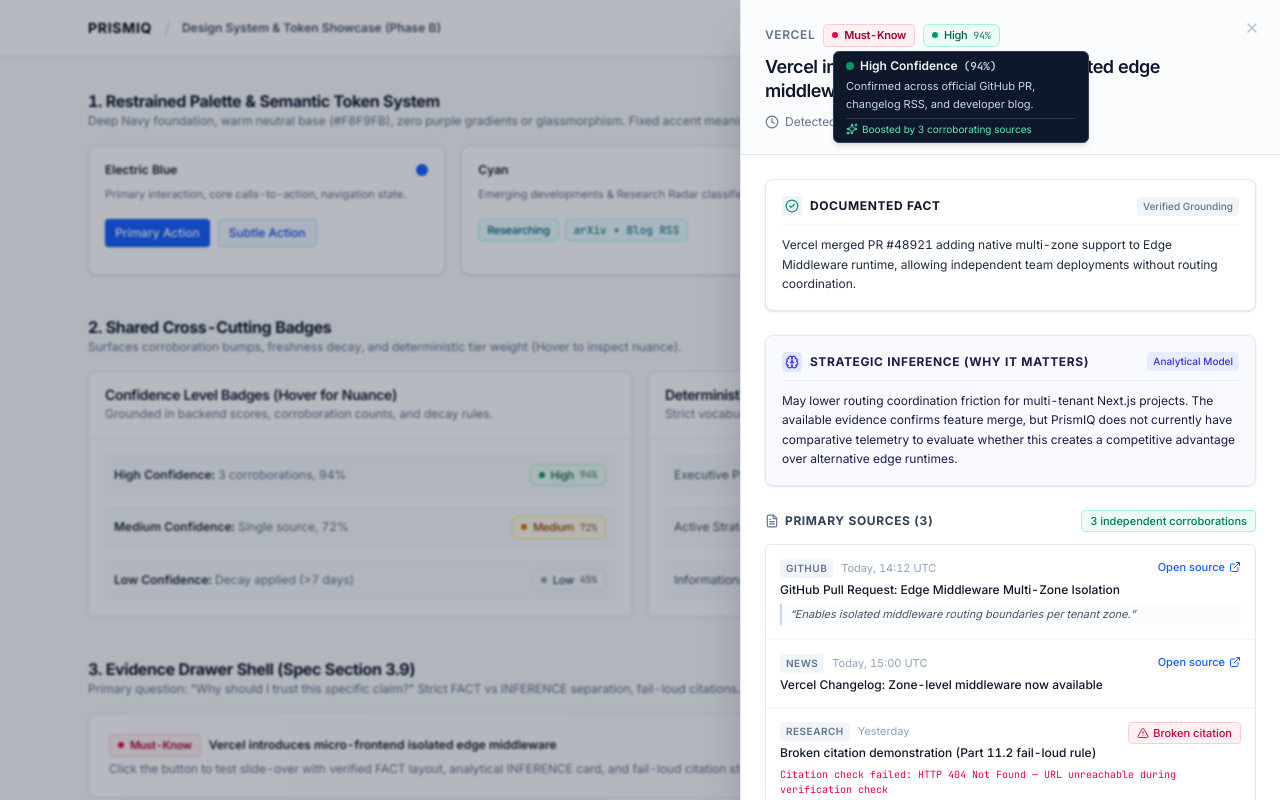
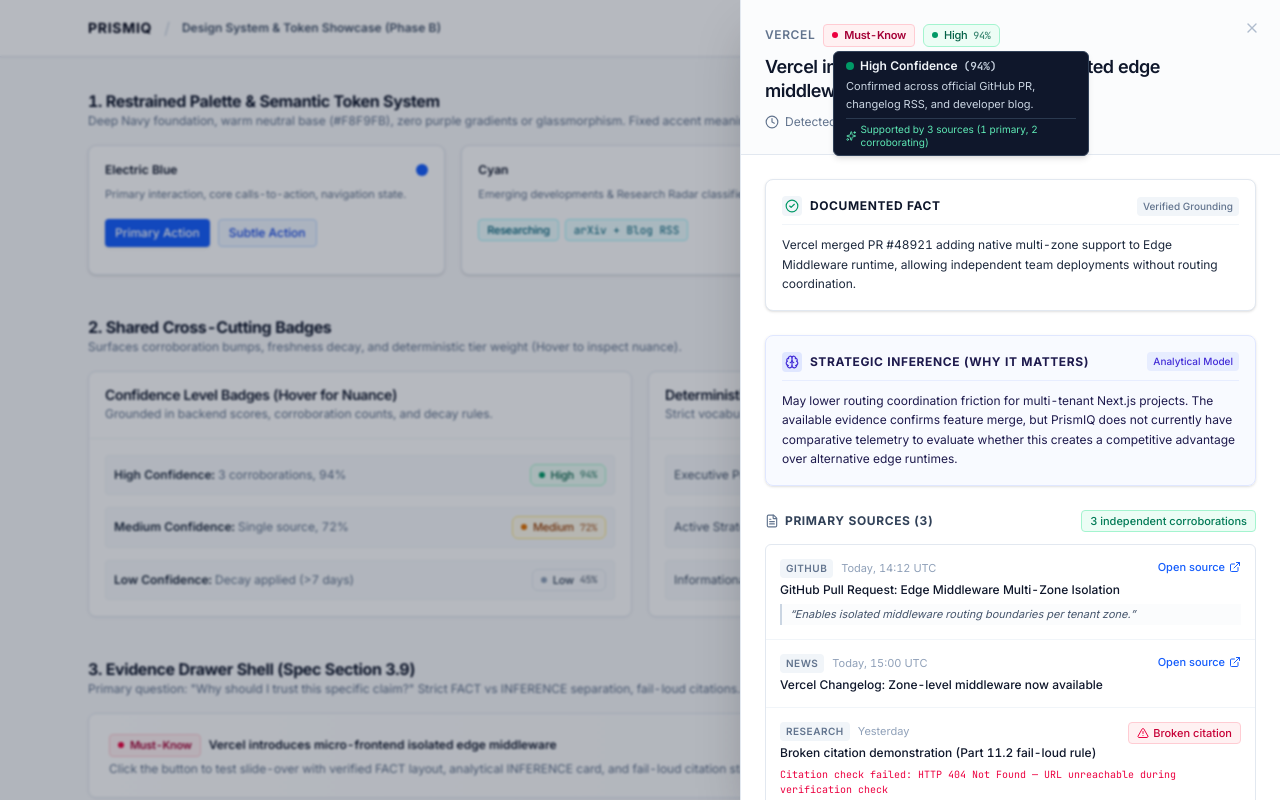
Before and after one commit to Preeti-Antil02/PrismIQ, a Next.js app in the folder frontend-v2/: page /internal/design-system in a window 1280 px wide. Both pictures are taken after a click on the button "Test Slide-over Drawer". Shown: the top 800 px of the page. Built offline with nearby package versions, Linux system fonts and the light colour scheme.

Commit message:
refactor(frontend-v2): update shared ConfidenceBadge to use normalizeConfidence token

```diff
--- a/frontend-v2/src/components/shared/ConfidenceBadge.tsx
+++ b/frontend-v2/src/components/shared/ConfidenceBadge.tsx
@@ -49,7 +49,9 @@ export function ConfidenceBadge({
         {nuance?.corroborationCount !== undefined && nuance.corroborationCount > 1 && (
           <div className="flex items-center gap-1 text-emerald-300">
             <Sparkles className="h-3 w-3" />
-            <span>Boosted by {nuance.corroborationCount} corroborating sources</span>
+            <span>
+              Supported by {nuance.corroborationCount} sources (1 primary, {nuance.corroborationCount - 1} corroborating)
+            </span>
           </div>
         )}
         {nuance?.isSelfRated && (
```
